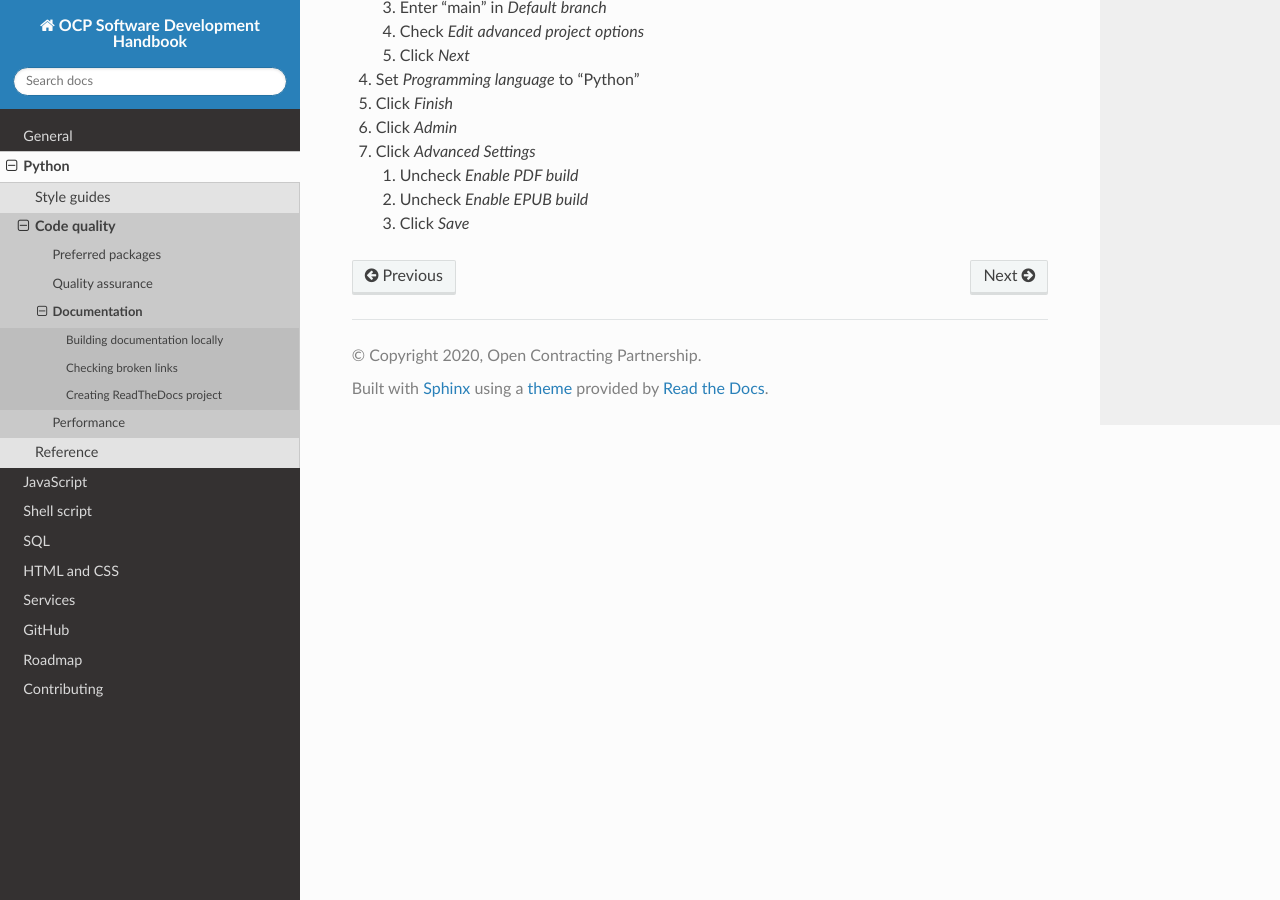
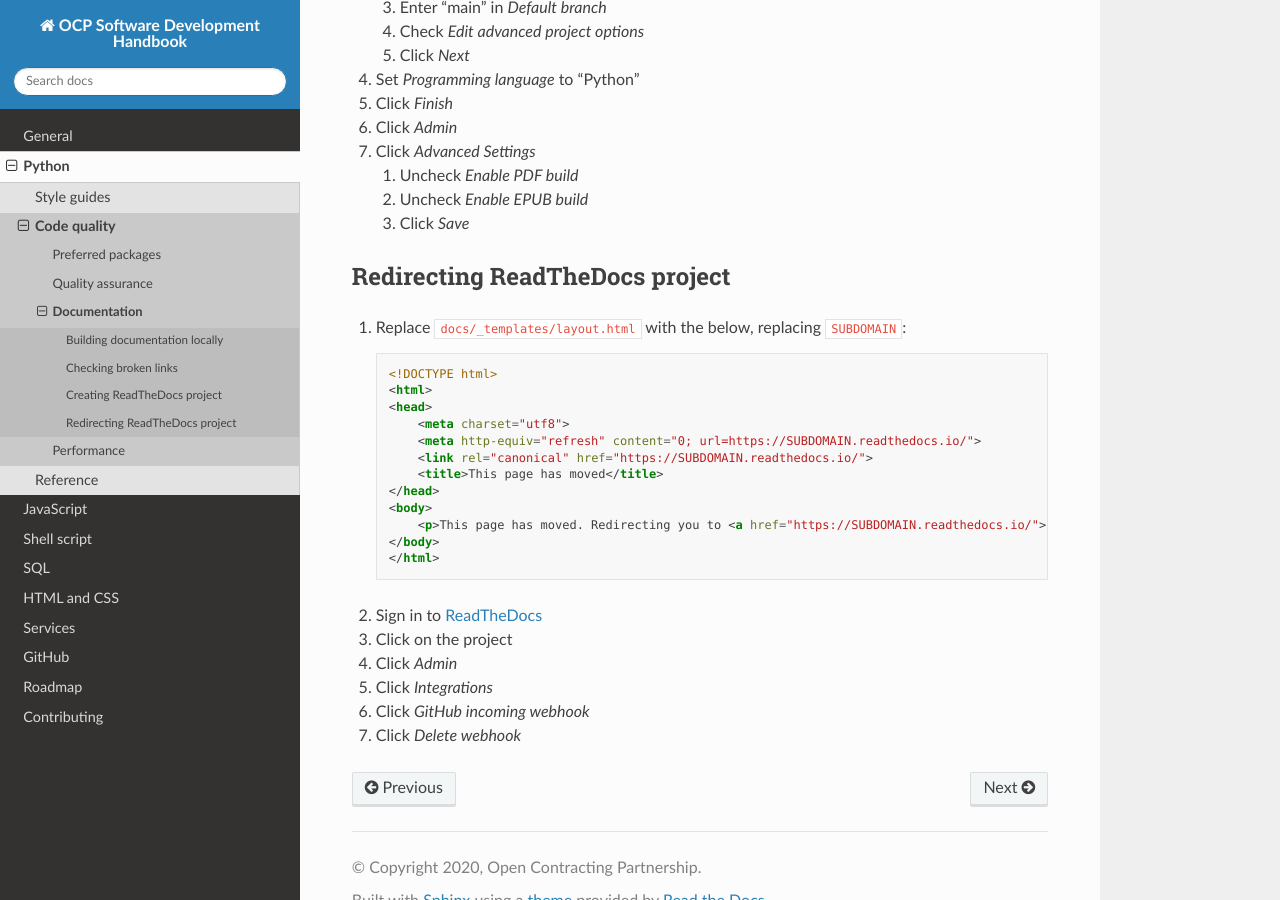
Before and after one commit to open-contracting/software-development-handbook, a Sphinx documentation site: the page built from docs/python/documentation.rst, in a window 1280 px wide and 900 px high, scrolled down 1886 px. Built offline with Sphinx 7.4.7 and the Read the Docs theme 2.0.0, drawn with Linux system fonts in a browser that asks for light colours; pages that are not in the unit, such as notebooks, are missing from menus.

Commit message:
python/documentation: Document ReadTheDocs redirection

```diff
--- a/docs/python/documentation.rst
+++ b/docs/python/documentation.rst
@@ -86,3 +86,30 @@ Creating ReadTheDocs project
    #. Uncheck *Enable PDF build*
    #. Uncheck *Enable EPUB build*
    #. Click *Save*
+
+Redirecting ReadTheDocs project
+-------------------------------
+
+#. Replace ``docs/_templates/layout.html`` with the below, replacing ``SUBDOMAIN``:
+
+   .. code-block:: html
+
+      <!DOCTYPE html>
+      <html>
+      <head>
+          <meta charset="utf8">
+          <meta http-equiv="refresh" content="0; url=https://SUBDOMAIN.readthedocs.io/">
+          <link rel="canonical" href="https://SUBDOMAIN.readthedocs.io/">
+          <title>This page has moved</title>
+      </head>
+      <body>
+          <p>This page has moved. Redirecting you to <a href="https://SUBDOMAIN.readthedocs.io/">https://SUBDOMAIN.readthedocs.io/</a>&hellip;</p>
+      </body>
+      </html>
+
+#. Sign in to `ReadTheDocs <https://readthedocs.org/dashboard/>`__
+#. Click on the project
+#. Click *Admin*
+#. Click *Integrations*
+#. Click *GitHub incoming webhook*
+#. Click *Delete webhook*
```
